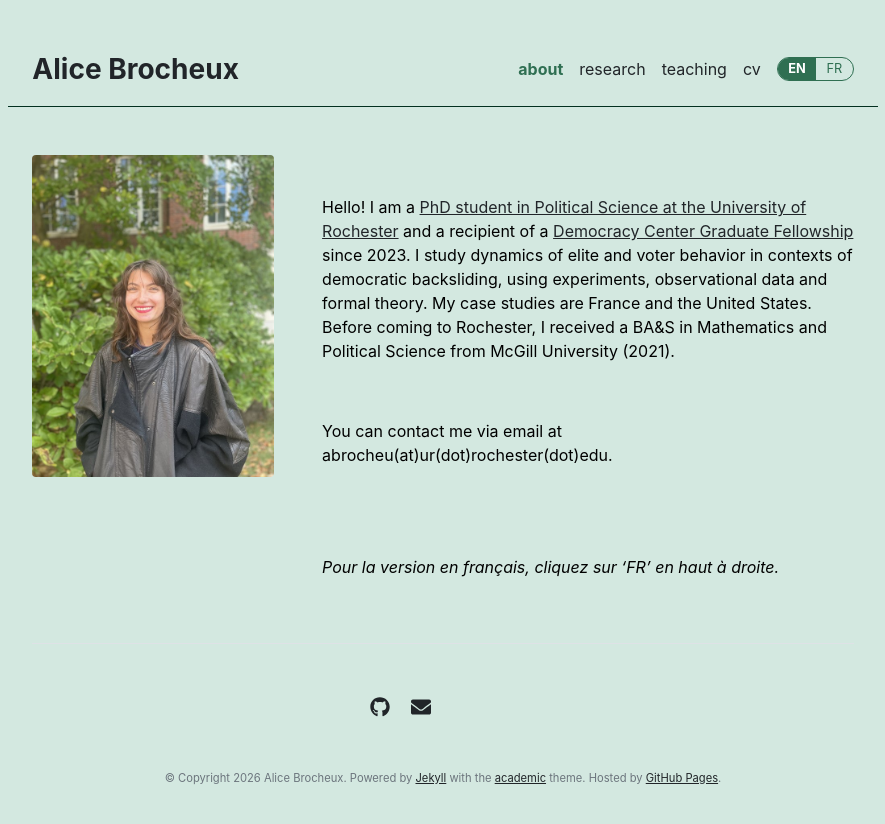
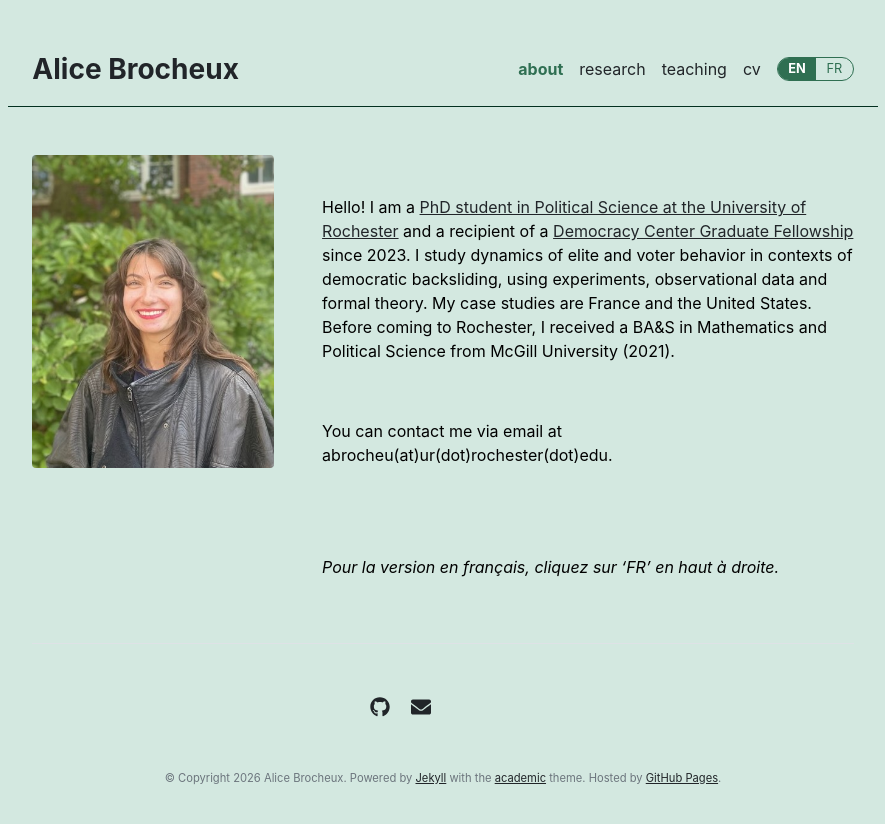
Before and after one commit to AliceBrocheux/alicebrocheux.github.io, a Jekyll site: the page built from index.md, in a window 1280 px wide. Shown: the top 824 px of the page, without its empty margins (197-1082 px from the left). Built offline with Jekyll 4.4.1, drawn with Linux system fonts in a browser that asks for light colours.

Commit message:
Update about.html

```diff
--- a/_layouts/about.html
+++ b/_layouts/about.html
@@ -4,7 +4,7 @@ layout: default
 
 <div class="row g-5 mb-5">
   <div class="col-md-4">
-    <img src="{{ site.github.url }}/assets/img/profile_pic.jpg" alt="Photo of {{ site.title }}" width="100%" class="rounded">
+    <img src="{{ site.github.url }}/assets/img/profile_pic.jpeg" alt="Photo of {{ site.title }}" width="100%" class="rounded">
   </div>
   <div class="col-md-8">
     {{ content }}
```
